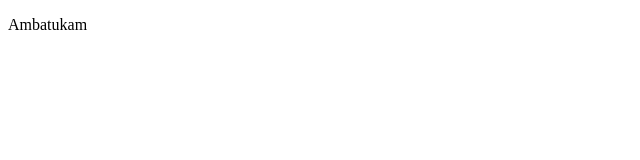
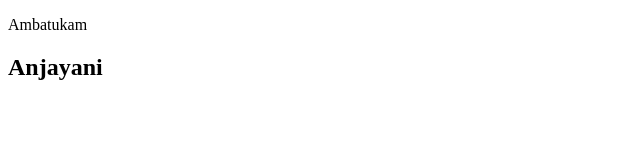
Before and after one commit to MorenoAriel/xi-rpl-1, a plain HTML site: page index.html in a window 1280 px wide. Shown: the whole page, without its empty margins (0-640 px from the left). Drawn offline with Linux system fonts and the light colour scheme.

Commit message:
ubah di master

```diff
--- a/index.html
+++ b/index.html
@@ -7,5 +7,6 @@
 </head>
 <body>
   <p>Ambatukam</p>
+  <h2>Anjayani</h2>
 </body>
 </html>
```
